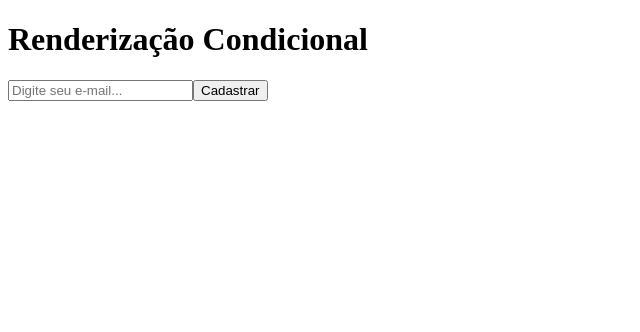
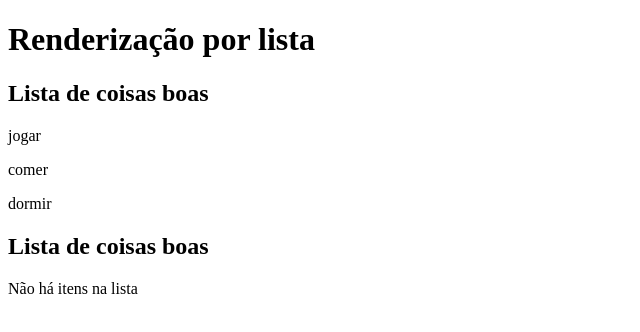
Before and after one commit to viniciusxsousa/react-estudos, a React (Vite) app in the folder 00-app/: page / in a window 1280 px wide. Shown: the top 332 px of the page, without its empty margins (0-640 px from the left). Built offline with nearby package versions, Linux system fonts and the light colour scheme.

Commit message:
renderização de lista

```diff
--- a/00-app/src/App.jsx
+++ b/00-app/src/App.jsx
@@ -1,10 +1,14 @@
-import Condicional from "./components/Condicional"
+import RendeLista from "./components/RendeLista";
 
 function App() {
+
+  const itensLista = ['jogar', 'comer', 'dormir'];
+
   return (
     <>
-     <h1>Renderização Condicional</h1>
-     <Condicional></Condicional>
+     <h1>Renderização por lista</h1>
+      <RendeLista lista={itensLista}></RendeLista>
+      <RendeLista lista={[]}></RendeLista>
     </>
   )
 }
--- /dev/null
+++ b/00-app/src/components/RendeLista/index.jsx
@@ -0,0 +1,15 @@
+function RendeLista({lista}){
+    return(
+        <div>
+            <h2>Lista de coisas boas</h2>
+            {lista.length > 0 ? (
+            lista.map((elemento, indice) => (
+                <p key={indice}>{elemento}</p>
+            ))) : (
+                <p>Não há itens na lista</p>
+            )}
+        </div>
+    )
+}
+
+export default RendeLista
```
